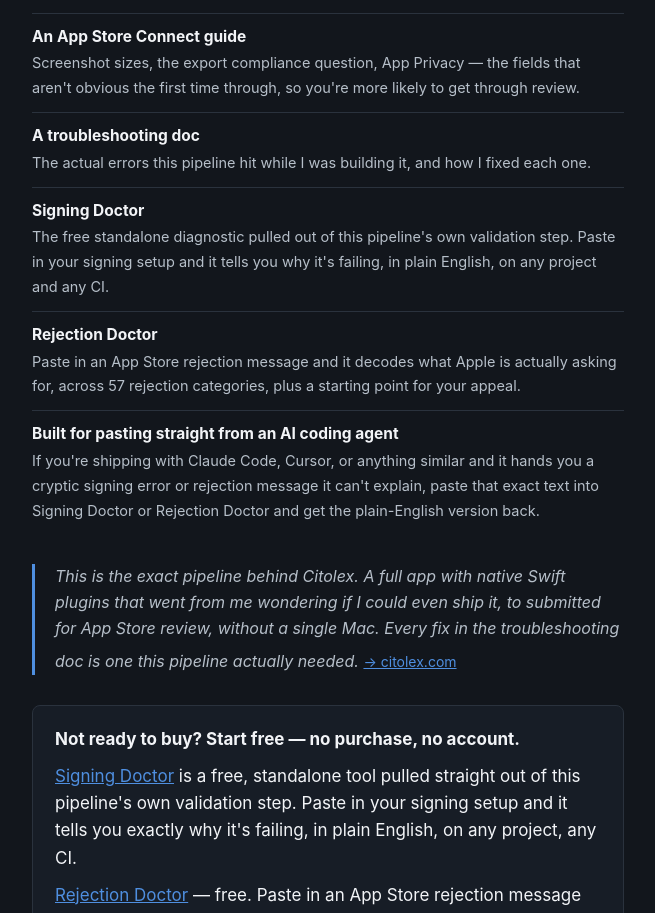
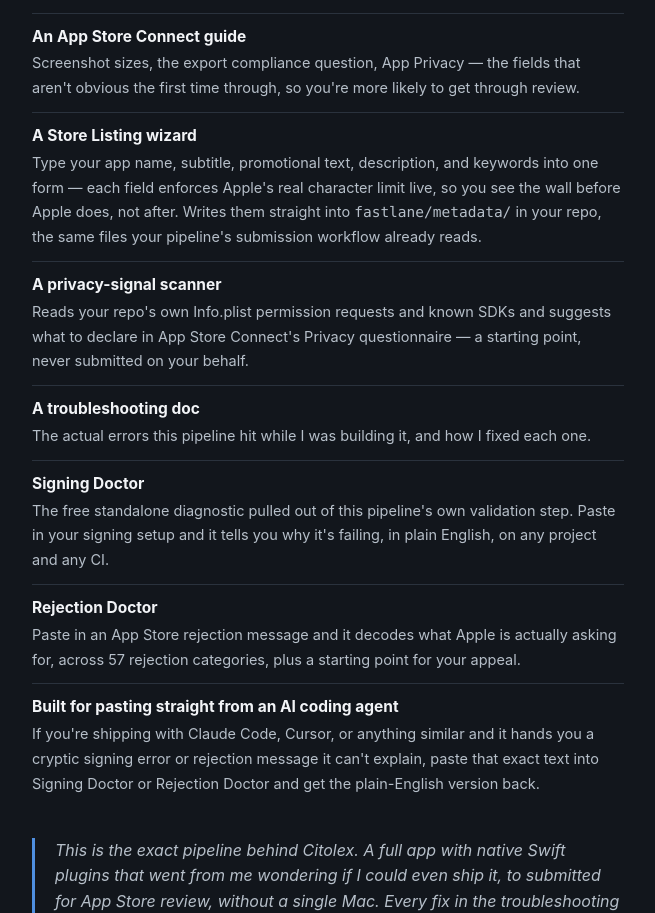
Before and after one commit to jackson26-source/macless-site, a plain HTML site: page index.html in a window 1280 px wide. Shown: the part 5421-6334 px from the top of the page, without its empty margins (312-967 px from the left). Drawn offline with Linux system fonts and the light colour scheme; a web font is replaced by a local one.

Commit message:
Add Store Listing wizard and privacy-signal scanner

```diff
--- a/index.html
+++ b/index.html
@@ -140,6 +140,8 @@
       <li><b>A setup guide</b><span>Walks from an empty GitHub repo to a signed build in TestFlight, no steps skipped.</span></li>
       <li><b>Certificate and secrets notes</b><span>How to generate every signing credential you need without opening Xcode.</span></li>
       <li><b>An App Store Connect guide</b><span>Screenshot sizes, the export compliance question, App Privacy — the fields that aren't obvious the first time through, so you're more likely to get through review.</span></li>
+      <li><b>A Store Listing wizard</b><span>Type your app name, subtitle, promotional text, description, and keywords into one form — each field enforces Apple's real character limit live, so you see the wall before Apple does, not after. Writes them straight into <code class="mono">fastlane/metadata/</code> in your repo, the same files your pipeline's submission workflow already reads.</span></li>
+      <li><b>A privacy-signal scanner</b><span>Reads your repo's own Info.plist permission requests and known SDKs and suggests what to declare in App Store Connect's Privacy questionnaire — a starting point, never submitted on your behalf.</span></li>
       <li><b>A troubleshooting doc</b><span>The actual errors this pipeline hit while I was building it, and how I fixed each one.</span></li>
         <li><b>Signing Doctor</b><span>The free standalone diagnostic pulled out of this pipeline's own validation step. Paste in your signing setup and it tells you why it's failing, in plain English, on any project and any CI.</span></li>
         <li><b>Rejection Doctor</b><span>Paste in an App Store rejection message and it decodes what Apple is actually asking for, across 57 rejection categories, plus a starting point for your appeal.</span></li>
```
